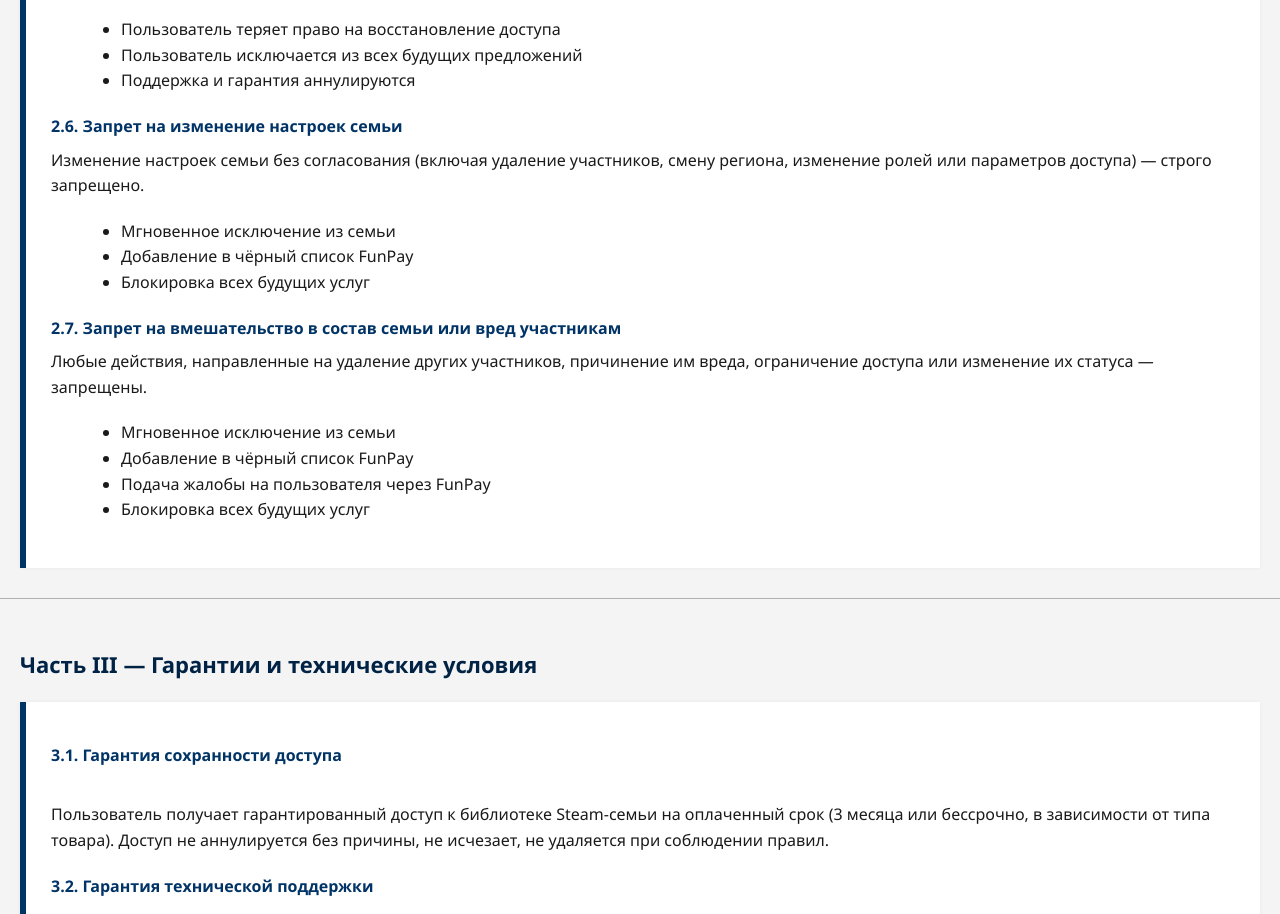
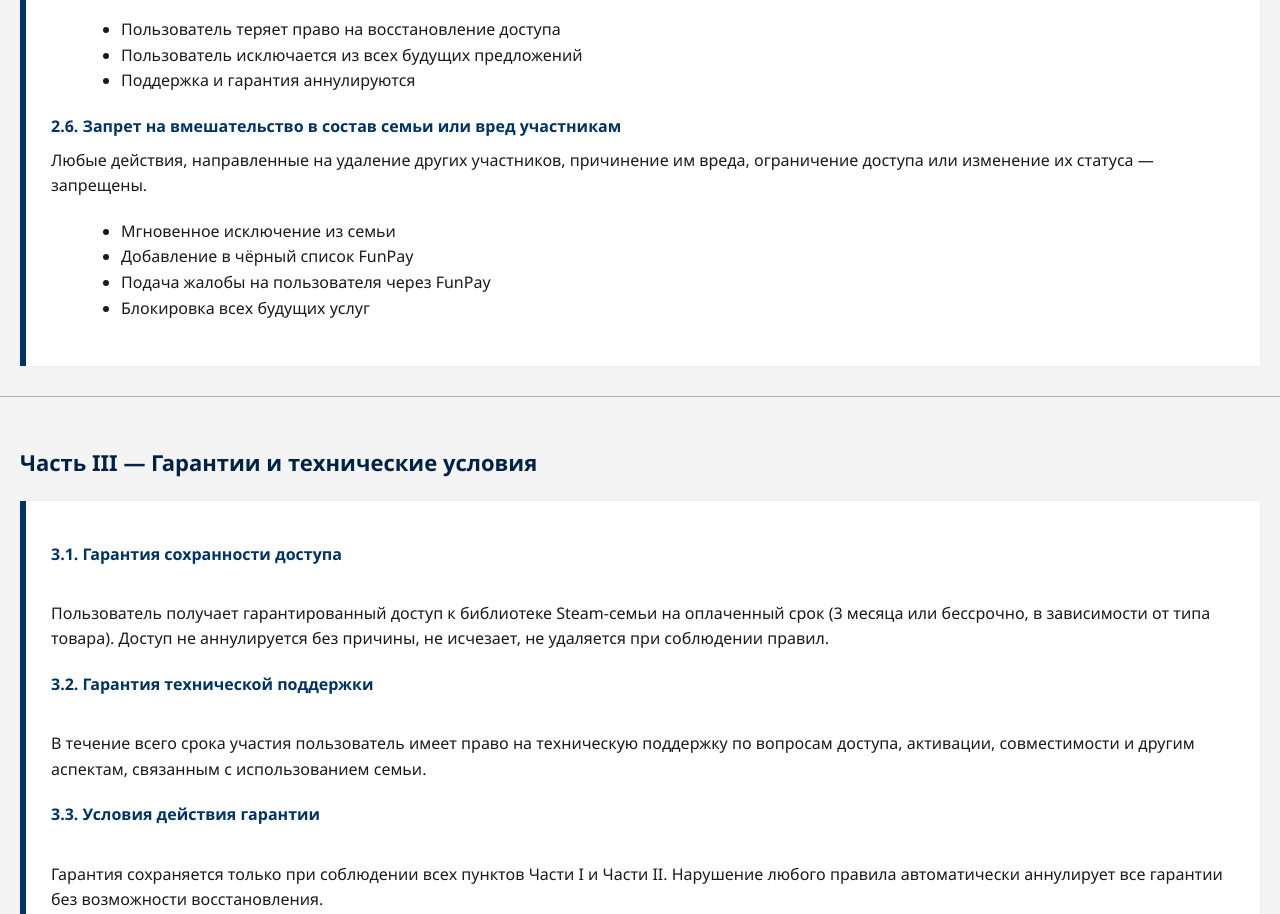
Before and after one commit to easyhostingx/steam-family-regulation, a plain HTML site: page index.html in a window 1280 px wide. Shown: the part 1766-2680 px from the top of the page. Drawn offline with Linux system fonts and the light colour scheme.

Commit message:
Update index.html

```diff
--- a/index.html
+++ b/index.html
@@ -175,15 +175,7 @@
         <li>Поддержка и гарантия аннулируются</li>
       </ul>
 
-      <p><strong>2.6. Запрет на изменение настроек семьи</strong>
-      Изменение настроек семьи без согласования (включая удаление участников, смену региона, изменение ролей или параметров доступа) — строго запрещено.</p>
-      <ul>
-        <li>Мгновенное исключение из семьи</li>
-        <li>Добавление в чёрный список FunPay</li>
-        <li>Блокировка всех будущих услуг</li>
-      </ul>
-
-      <p><strong>2.7. Запрет на вмешательство в состав семьи или вред участникам</strong>
+      <p><strong>2.6. Запрет на вмешательство в состав семьи или вред участникам</strong>
       Любые действия, направленные на удаление других участников, причинение им вреда, ограничение доступа или изменение их статуса — запрещены.</p>
       <ul>
         <li>Мгновенное исключение из семьи</li>
```
